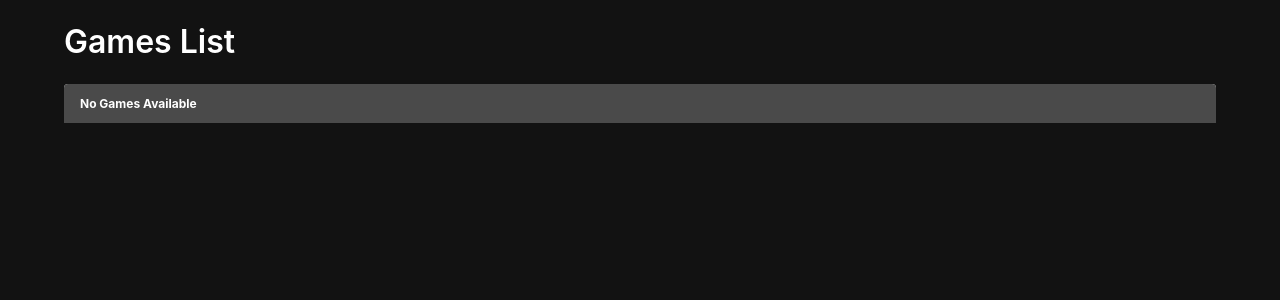
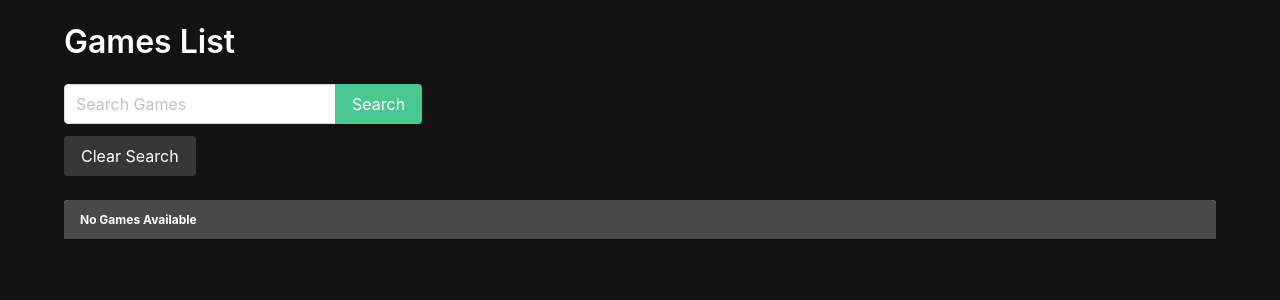
Before and after one commit to Vbeni/games_django, a Django app: template main_app/templates/game_list.html in a window 1280 px wide. Shown: the part 52-352 px from the top of the page. Run offline with Django 4.2, Linux system fonts and the light colour scheme; the template is opened without the code that fills it, so the values that code supplies are empty.

Commit message:
search bar

```diff
--- a/main_app/templates/game_list.html
+++ b/main_app/templates/game_list.html
@@ -6,6 +6,19 @@
 {% block content %}
 
 <h1 class="title pt-5">Games List</h1>
+
+<form class="mb-5" method="get">
+  <div class="field has-addons">
+    <div class="control">
+      <input class="input" type="text" name="name" placeholder="Search Games" />
+    </div>
+    <div class="control">
+      <input class="button is-success" type="submit" value="Search" />
+    </div>
+  </div>
+  <a class="button is-dark" href="{% url 'game_list' %}">Clear Search</a>
+</form>
+
 <div class="gallery">
   {% for game in games %}
   <a href="">
```
Also changed, not shown: db/create_characters.sql (+8 -0 lines), main_app/views.py (+14 -12 lines).
